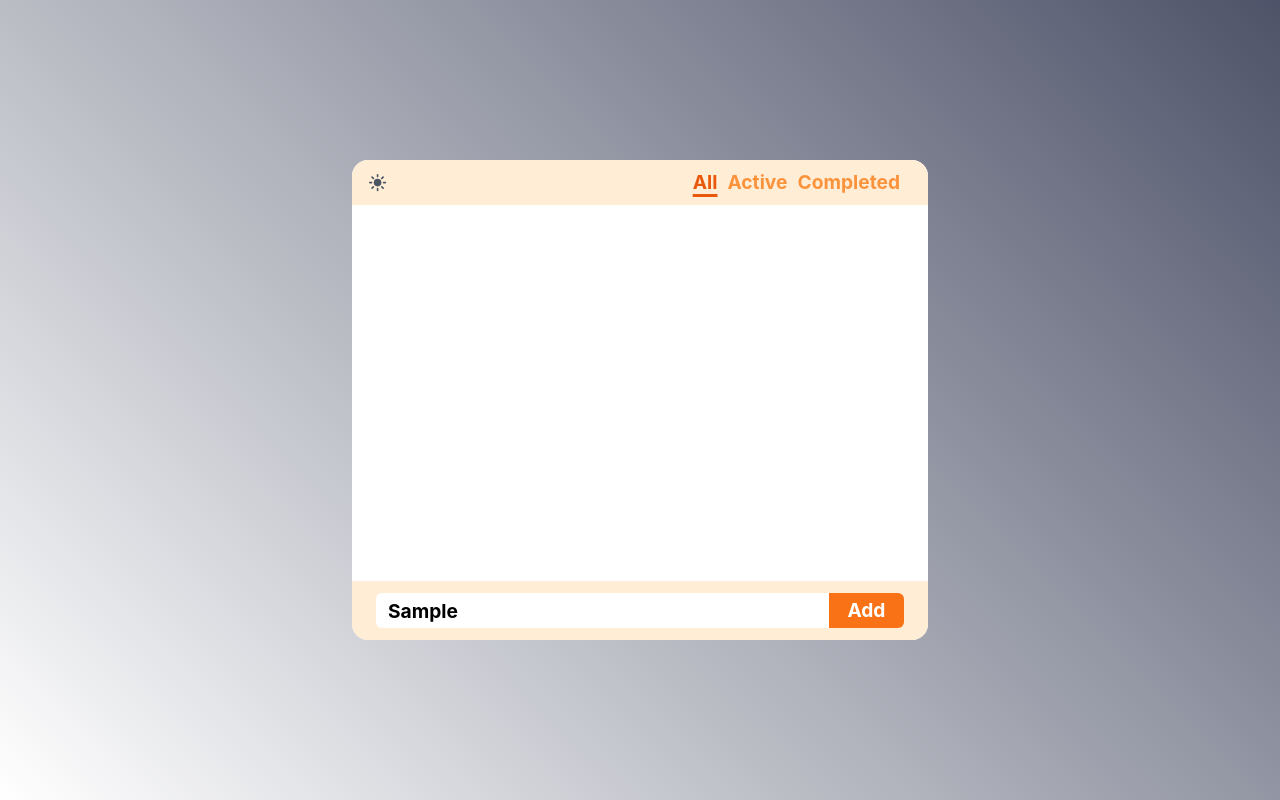
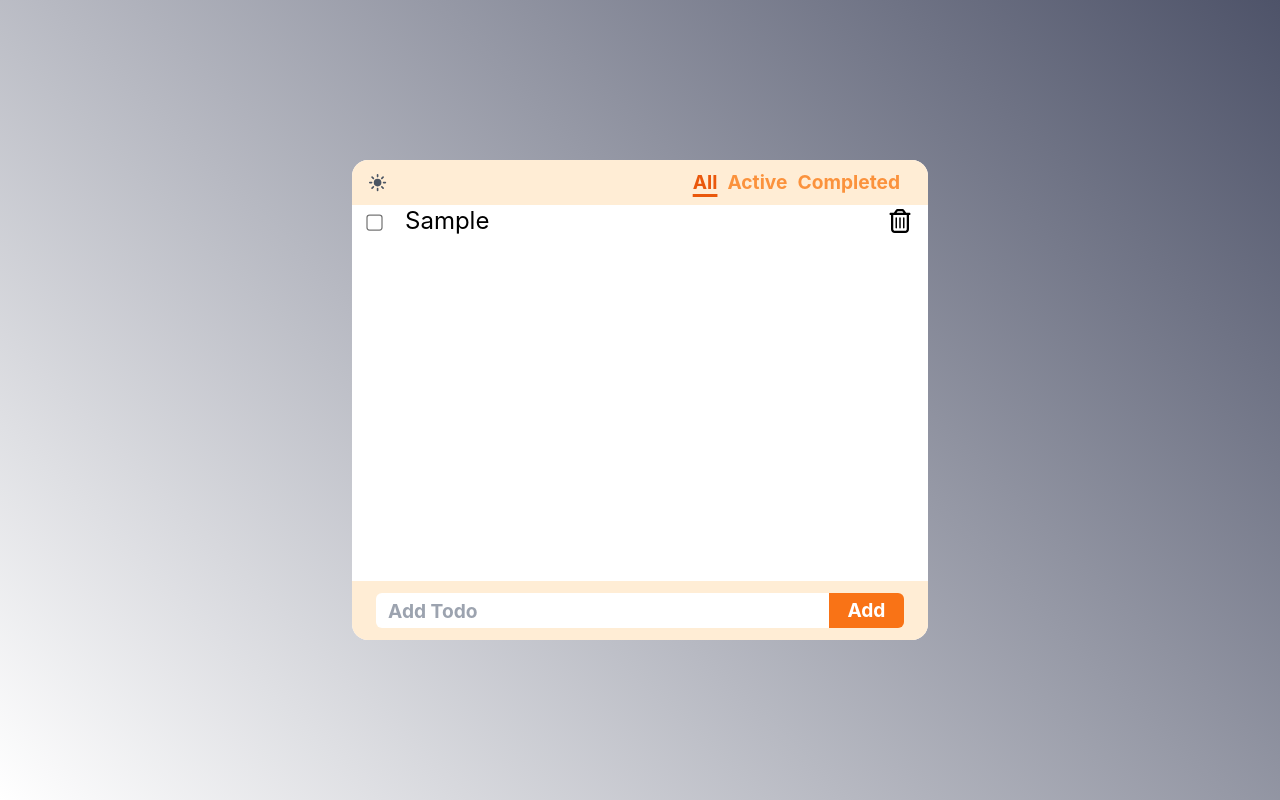
Before and after one commit to JoBeomJun-FrontEnd/ToDoProject, a React (Create React App) app: page / in a window 1280 px wide. Both pictures are taken after typing "Sample" into the empty fields and a click on the button "Add". Built offline with nearby package versions, Linux system fonts and the light colour scheme.

Commit message:
리스트 추가 삭제 기능 구현

```diff
--- a/src/components/TodoAdd.jsx
+++ b/src/components/TodoAdd.jsx
@@ -1,16 +1,37 @@
-import React, { useContext } from 'react';
+import React, { useContext, useState } from 'react';
 import { DarkModeContext } from '../context/DarkModeContext';
+import { ListContext } from '../context/ListContext';
 
 export default function TodoAdd() {
+  const { todoList, addTodoList } = useContext(ListContext);
   const { darkMode } = useContext(DarkModeContext);
+  const [inputValue, setInputValue] = useState('');
+
+  const handleInputChange = (event) => {
+    setInputValue(event.target.value);
+  };
+
+  const addButtonClick = () => {
+    addTodoList({
+      active: false,
+      detail: inputValue,
+    });
+    setInputValue('');
+  };
+
   return darkMode ? (
     <div className="font-bold pl-6 pr-6 pt-3 pb-3 flex justify-center items-center w-full h-16 bg-[#1A1C34]">
       <input
         className="rounded-s-md pl-3 h-full w-full bg-[#22243A]"
         type="text"
         placeholder="Add Todo"
+        value={inputValue}
+        onChange={handleInputChange}
       />
-      <button className="bg-orange-500 hover:bg-orange-400 rounded-e-md text-white w-2/12 h-full">
+      <button
+        className="bg-orange-500 hover:bg-orange-400 rounded-e-md text-white w-2/12 h-full"
+        onClick={addButtonClick}
+      >
         Add
       </button>
     </div>
@@ -20,8 +41,13 @@ export default function TodoAdd() {
         className="rounded-s-md pl-3 h-full w-full"
         type="text"
         placeholder="Add Todo"
+        value={inputValue}
+        onChange={handleInputChange}
       />
-      <button className="bg-orange-500 hover:bg-orange-400 rounded-e-md text-white w-2/12 h-full">
+      <button
+        className="bg-orange-500 hover:bg-orange-400 rounded-e-md text-white w-2/12 h-full"
+        onClick={addButtonClick}
+      >
         Add
       </button>
     </div>
--- a/src/components/TodoBox.jsx
+++ b/src/components/TodoBox.jsx
@@ -2,18 +2,23 @@ import React, { useContext } from 'react';
 import TodoHeader from './TodoHeader';
 import TodoListContainer from './TodoListContainer';
 import { DarkModeContext } from '../context/DarkModeContext';
+import { HeaderMenuProvider } from '../context/HeaderMenuContext';
 
 export default function TodoBox() {
   const { darkMode } = useContext(DarkModeContext);
   return darkMode ? (
     <div className="flex flex-col max-w-xl w-full h-3/5 bg-[#22243A] rounded-2xl overflow-hidden">
-      <TodoHeader />
-      <TodoListContainer />
+      <HeaderMenuProvider>
+        <TodoHeader />
+        <TodoListContainer />
+      </HeaderMenuProvider>
     </div>
   ) : (
     <div className="flex flex-col max-w-xl w-full h-3/5 bg-white rounded-2xl overflow-hidden">
-      <TodoHeader />
-      <TodoListContainer />
+      <HeaderMenuProvider>
+        <TodoHeader />
+        <TodoListContainer />
+      </HeaderMenuProvider>
     </div>
   );
 }
--- a/src/components/TodoList.jsx
+++ b/src/components/TodoList.jsx
@@ -1,9 +1,29 @@
-import React from 'react';
+import React, { useContext } from 'react';
+import { ListContext } from '../context/ListContext';
+import { FaRegTrashCan } from 'react-icons/fa6';
 
 export default function TodoList() {
+  const { todoList, deleteTodoList } = useContext(ListContext);
+
+  const handleCanClick = (event) => {
+    deleteTodoList(event.currentTarget.getAttribute('data-content'));
+  };
+
   return (
-    <div className="flex h-full">
-      <></>
-    </div>
+    <ul className="flex flex-col h-full">
+      {todoList.todoContents.map((todo) => (
+        <article className="flex flex-row items-center justify-between w-full h-8 text-2xl">
+          <div>
+            <input className="ml-4 scale-125" type="checkbox" name="" id="" />
+            <span className="pl-6">{todo.detail}</span>
+          </div>
+          <FaRegTrashCan
+            data-content={todo.detail}
+            className="mr-4 hover:text-red-500"
+            onClick={handleCanClick}
+          />
+        </article>
+      ))}
+    </ul>
   );
 }
--- a/src/components/TodoListContainer.jsx
+++ b/src/components/TodoListContainer.jsx
@@ -1,12 +1,15 @@
 import React from 'react';
 import TodoList from './TodoList';
 import TodoAdd from './TodoAdd';
+import { ListProvider } from '../context/ListContext';
 
 export default function TodoListContainer() {
   return (
-    <section className="flex flex-col h-full">
-      <TodoList />
-      <TodoAdd />
-    </section>
+    <ListProvider>
+      <section className="flex flex-col h-full">
+        <TodoList />
+        <TodoAdd />
+      </section>
+    </ListProvider>
   );
 }
--- a/src/components/TodoMenu.jsx
+++ b/src/components/TodoMenu.jsx
@@ -1,5 +1,6 @@
-import React, { useState } from 'react';
+import React, { useContext, useState } from 'react';
 import styled from './TodoMenu.module.css';
+import { HeaderMenuContext } from '../context/HeaderMenuContext';
 
 export default function TodoMenu() {
   const [activeMenu, setActiveMenu] = useState({
@@ -9,6 +10,8 @@ export default function TodoMenu() {
   });
   const menus = ['All', 'Active', 'Completed'];
 
+  const { changeSelectMenu } = useContext(HeaderMenuContext);
+
   const MenuClick = (event) => {
     const clickedMenu = event.target.innerText;
     setActiveMenu(
@@ -17,6 +20,7 @@ export default function TodoMenu() {
         return acc;
       }, {})
     );
+    changeSelectMenu(clickedMenu);
   };
 
   return (
--- /dev/null
+++ b/src/context/HeaderMenuContext.jsx
@@ -0,0 +1,19 @@
+import { createContext, useContext, useState } from 'react';
+
+export const HeaderMenuContext = createContext();
+
+export function HeaderMenuProvider({ children }) {
+  const [selectMenu, setSelectMenu] = useState(menu);
+
+  const changeSelectMenu = (name) => {
+    setSelectMenu(name);
+  };
+
+  return (
+    <HeaderMenuContext.Provider value={{ selectMenu, changeSelectMenu }}>
+      {children}
+    </HeaderMenuContext.Provider>
+  );
+}
+
+const menu = { name: 'All' };
--- /dev/null
+++ b/src/context/ListContext.jsx
@@ -0,0 +1,38 @@
+import { createContext, useState } from 'react';
+
+export const ListContext = createContext();
+
+export function ListProvider({ children }) {
+  const [todoList, setTodoList] = useState(list);
+  const addTodoList = ({ active, detail }) => {
+    let count = 0;
+    todoList.todoContents.filter((content) => {
+      if (content.detail === detail) {
+        count++;
+      }
+    });
+    count === 0
+      ? setTodoList((prev) => ({
+          todoContents: [...prev.todoContents, { active, detail }],
+        }))
+      : alert('같은 Todo가 이미 있습니다.');
+  };
+
+  const deleteTodoList = (del) => {
+    setTodoList((prev) => ({
+      todoContents: prev.todoContents.filter(
+        (content) => content.detail !== del
+      ),
+    }));
+  };
+
+  return (
+    <ListContext.Provider value={{ todoList, addTodoList, deleteTodoList }}>
+      {children}
+    </ListContext.Provider>
+  );
+}
+
+const list = {
+  todoContents: [],
+};
```
